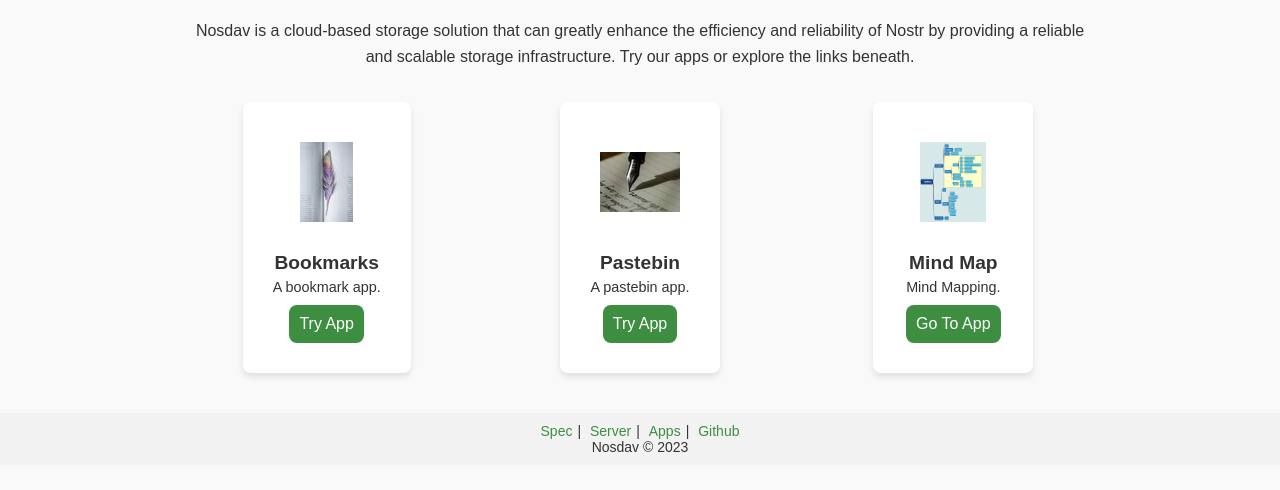
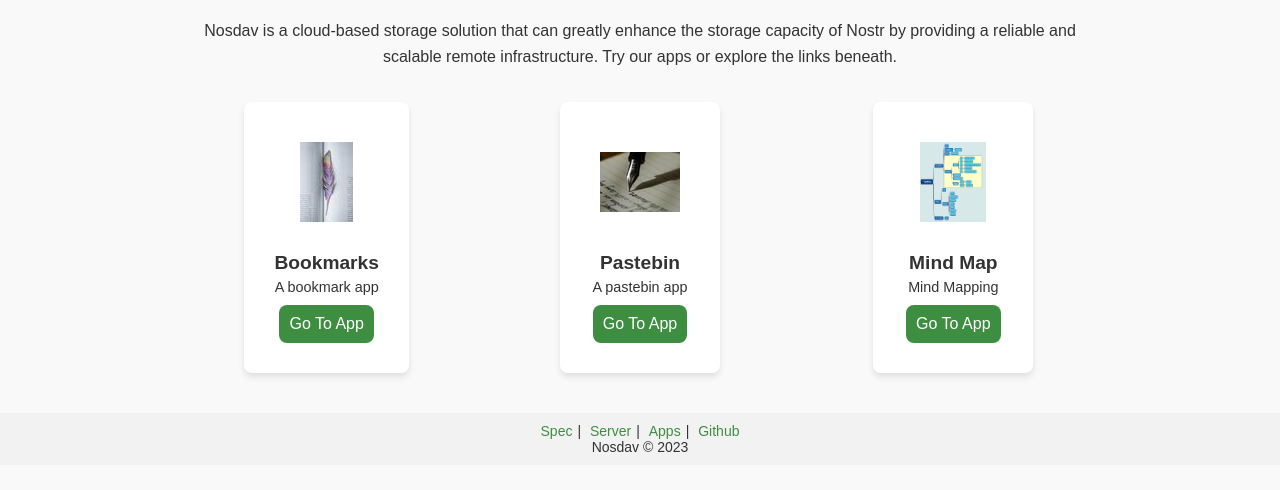
Before and after one commit to nosdav/nosdav.github.io, a website: page index.html in a window 1280 px wide. Shown: the part 144-634 px from the top of the page. Drawn offline with Linux system fonts and the light colour scheme.

Commit message:
improve copy

```diff
--- a/index.html
+++ b/index.html
@@ -159,8 +159,8 @@
 
       <p>
         Nosdav is a cloud-based storage solution that can greatly enhance the
-        efficiency and reliability of Nostr by providing a reliable and scalable
-        storage infrastructure. Try our apps or explore the links beneath.
+        storage capacity of Nostr by providing a reliable and scalable remote
+        infrastructure. Try our apps or explore the links beneath.
       </p>
 
       <div class="app-grid">
@@ -169,23 +169,23 @@
             <img src="./images/feather.jpg" alt="App icon" />
           </div>
           <div class="app-name">Bookmarks</div>
-          <div class="app-description">A bookmark app.</div>
-          <a href="/bookmarks/" class="app-link">Try App</a>
+          <div class="app-description">A bookmark app</div>
+          <a href="/bookmarks/" class="app-link">Go To App</a>
         </div>
         <div class="app">
           <div class="app-icon">
             <img src="./images/pen.jpg" alt="App icon" />
           </div>
           <div class="app-name">Pastebin</div>
-          <div class="app-description">A pastebin app.</div>
-          <a href="/pastebin/" class="app-link">Try App</a>
+          <div class="app-description">A pastebin app</div>
+          <a href="/pastebin/" class="app-link">Go To App</a>
         </div>
         <div class="app">
           <div class="app-icon">
             <img src="./images/mm.png" alt="App icon" />
           </div>
           <div class="app-name">Mind Map</div>
-          <div class="app-description">Mind Mapping.</div>
+          <div class="app-description">Mind Mapping</div>
           <a href="/my-mind/login.html" class="app-link">Go To App</a>
         </div>
       </div>
```
